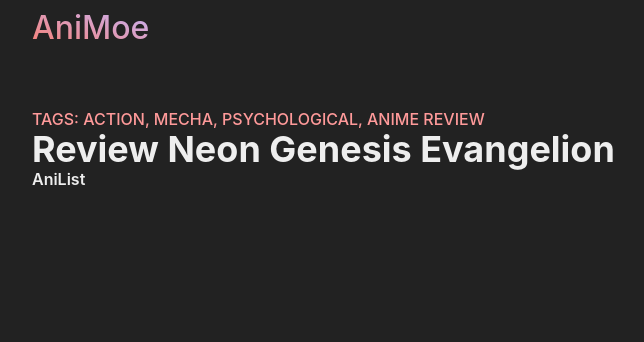
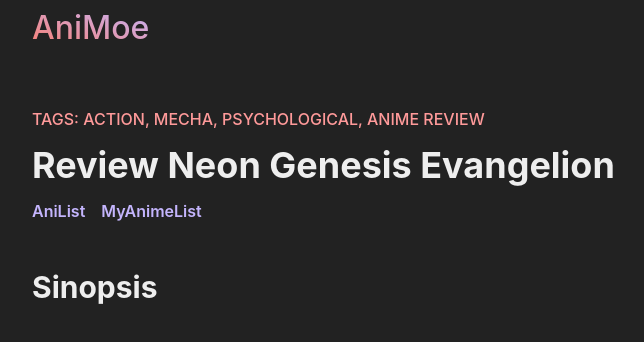
Before and after one commit to lordronz-archive/submission-dicoding-dasprog-web, a website: page website/index.html in a window 1280 px wide. Shown: the whole page, without its empty margins (58-702 px from the left). Drawn offline with Linux system fonts and the light colour scheme.

Commit message:
feat: add html minifier, csso, uglify js, and more content :rocket:

```diff
--- a/package.json
+++ b/package.json
@@ -12,5 +12,10 @@
   },
   "devDependencies": {
     "prettier": "^2.5.1"
+  },
+  "dependencies": {
+    "csso": "^5.0.2",
+    "html-minifier-terser": "^7.0.0-alpha.1",
+    "uglify-js": "^3.15.1"
   }
 }
--- a/website/index.html
+++ b/website/index.html
@@ -5,7 +5,7 @@
     <meta http-equiv="X-UA-Compatible" content="IE=edge" />
     <meta name="viewport" content="width=device-width, initial-scale=1.0" />
     <title>AniMoe</title>
-    <link rel="icon" type="image/x-icon" href="favicon.ico">
+    <link rel="icon" type="image/x-icon" href="favicon.ico" />
     <link rel="stylesheet" href="style.css" />
   </head>
   <body>
@@ -14,11 +14,7 @@
         <nav class="layout navbar">
           <ul class="navbar-ul">
             <li>
-              <a
-                href="/"
-                rel="noopener noreferrer"
-                class="navbar-link"
-              >
+              <a href="/" rel="noopener noreferrer" class="navbar-link">
                 <span class="brand">AniMoe</span>
               </a>
             </li>
@@ -28,12 +24,29 @@
     </header>
     <main>
       <section class="content">
-        <article class="layout main-article">
-          <p class="tags">Tags: Action, Mecha, Psychological, Anime Review</p>
-          <h1 class="header-main">Review Neon Genesis Evangelion</h1>
-          <span><a href="https://anilist.co/anime/30/" rel="noopener noreferrer" class="underline-link animated-underline">AniList</a></span>
+        <article class="layout main-article space-y-2rem">
+          <div class="space-y-1rem">
+            <p class="tags">Tags: Action, Mecha, Psychological, Anime Review</p>
+            <h1 class="header-main">Review Neon Genesis Evangelion</h1>
+            <div class="links">
+              <a
+                href="https://anilist.co/anime/30/"
+                target="_blank"
+                rel="noopener noreferrer"
+                class="underline-link animated-underline"
+                >AniList</a
+              ><a
+                href="https://myanimelist.net/anime/30/"
+                target="_blank"
+                rel="noopener noreferrer"
+                class="underline-link animated-underline"
+                >MyAnimeList</a
+              >
+            </div>
+          </div>
           <section>
-
+            <h2 class="subheader">Sinopsis</h2>
+            <p></p>
           </section>
         </article>
       </section>
--- a/website/style.css
+++ b/website/style.css
@@ -209,13 +209,15 @@
 }
 
 .brand {
-  --gradient-stops: var(--clr-primary-200), var(--clr-violet, rgb(var(--tw-clr-primary-300) / 0));
+  --gradient-stops: var(--clr-primary-200),
+    var(--clr-violet, rgb(var(--tw-clr-primary-300) / 0));
   background-image: linear-gradient(to top right, var(--gradient-stops));
   font-size: 2rem;
   background-clip: text;
   -webkit-background-clip: text;
   color: transparent;
-  transition-property: color, background-color, border-color, text-decoration-color, fill, stroke;
+  transition-property: color, background-color, border-color,
+    text-decoration-color, fill, stroke;
   transition-timing-function: cubic-bezier(0.4, 0, 0.2, 1);
   transition-duration: 150ms;
 }
@@ -232,13 +234,21 @@
 }
 
 .header-main {
-  font-size: 2.25rem/* 36px */;
-  line-height: 2.5rem/* 40px */;
+  font-size: 2.25rem /* 36px */;
+  line-height: 2.5rem /* 40px */;
 }
 
 .main-article {
-  padding-top: 3rem/* 48px */;
-  padding-bottom: 3rem/* 48px */;
+  padding-top: 3rem /* 48px */;
+  padding-bottom: 3rem /* 48px */;
+}
+
+.space-y-1rem > :not([hidden]) ~ :not([hidden]) {
+  margin-top: 1rem;
+}
+
+.space-y-2rem > :not([hidden]) ~ :not([hidden]) {
+  margin-top: 3rem;
 }
 
 .tags {
@@ -246,3 +256,26 @@
   font-weight: 500;
   color: var(--clr-primary-100);
 }
+
+.links {
+  color: var(--clr-violet);
+  display: flex;
+}
+
+.links > :not([hidden]) ~ :not([hidden]) {
+  margin-right: 0;
+  margin-left: 1rem;
+}
+
+.subheader {
+  font-size: 1.25rem /* 20px */;
+  line-height: 1.75rem /* 28px */;
+  font-weight: 700;
+}
+
+@media (min-width: 768px) {
+  .subheader {
+    font-size: 1.875rem /* 30px */;
+    line-height: 2.25rem /* 36px */;
+  }
+}
```
Also changed, not shown: build.js (added), 1 other file.
